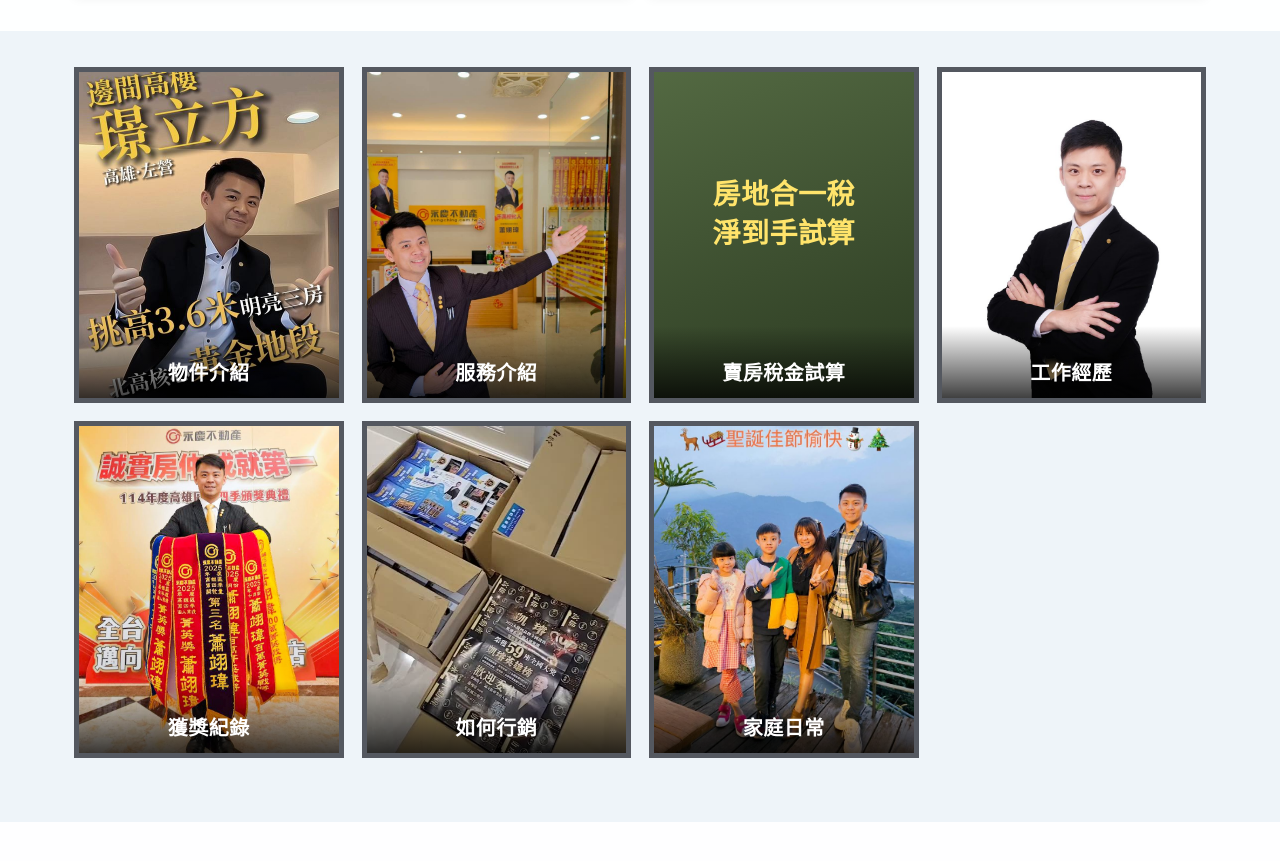
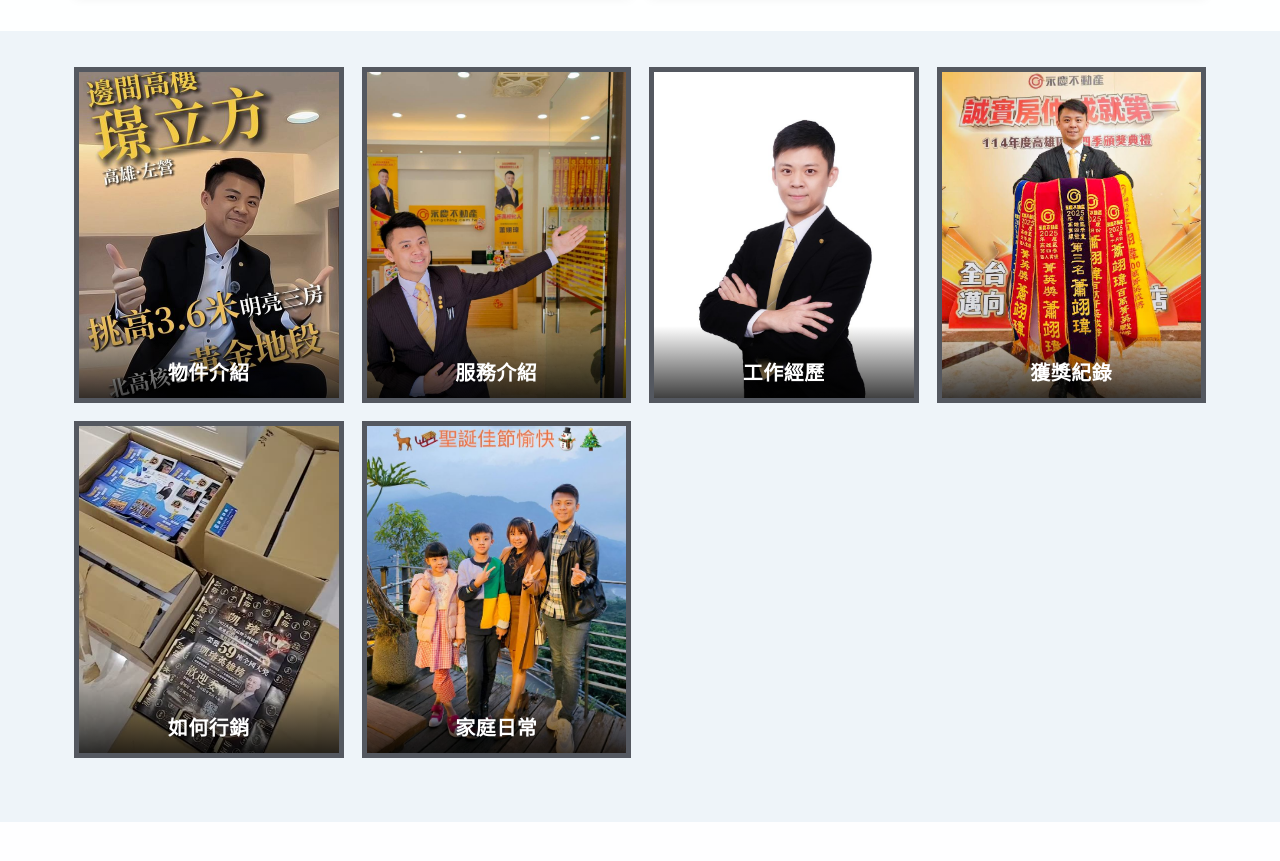
Before and after one commit to e77106/e77106.github.io, a plain HTML site: page index.html in a window 1280 px wide. Shown: the part 1033-1894 px from the top of the page. Drawn offline with Linux system fonts and the light colour scheme; a web font is replaced by a local one.

Commit message:
Remove tax card from home grid
Co-Authored-By: Claude Opus 5.5 <noreply@anthropic.com>
Claude-Session: https://claude.ai/code/session_01VqVyS8bCbLitkb3TcwV84L

```diff
--- a/index.html
+++ b/index.html
@@ -20,7 +20,7 @@
 <div class="scard sell"><p class="who2">我是屋主</p><h2>想賣房？先算清楚實拿多少</h2><p>開價、房地合一稅、仲介與代書費用一次算好，再談怎麼賣。會計背景，把數字攤開給你看。</p><a class="btn-ghost" href="tax.html">先自己試算稅金 →</a></div>
 <div class="scard buy"><p class="who2">我要買房</p><h2>告訴我預算與區域，幫你配對</h2><p>左營、三民、橋頭新市鎮都有經手經驗。先看物件影片，再約時間實地看屋。</p><a class="btn-ghost" href="listings.html">看物件影片 →</a></div>
 </div></div></section>
-<section class="topics"><div class="wrap"><div class="tgrid"><a class="tcard" href="listings.html"><img src="images/case-璟立方.jpg" alt="物件介紹" loading="lazy"><b>物件介紹</b></a><a class="tcard" href="services.html"><img src="images/hero-store.jpg" alt="服務介紹" loading="lazy"><b>服務介紹</b></a><a class="tcard tx" href="tax.html"><span class="txi">房地合一稅<br>淨到手試算</span><b>賣房稅金試算</b></a><a class="tcard" href="about.html"><img src="images/about-1.jpg" alt="工作經歷" loading="lazy"><b>工作經歷</b></a><a class="tcard" href="awards.html"><img src="images/sash.jpg" alt="獲獎紀錄" loading="lazy"><b>獲獎紀錄</b></a><a class="tcard" href="marketing.html"><img src="images/marketing/flyer-dm.jpg" alt="如何行銷" loading="lazy"><b>如何行銷</b></a><a class="tcard" href="family.html"><img src="images/family/f47.jpg" alt="家庭日常" loading="lazy"><b>家庭日常</b></a></div></div></section>
+<section class="topics"><div class="wrap"><div class="tgrid"><a class="tcard" href="listings.html"><img src="images/case-璟立方.jpg" alt="物件介紹" loading="lazy"><b>物件介紹</b></a><a class="tcard" href="services.html"><img src="images/hero-store.jpg" alt="服務介紹" loading="lazy"><b>服務介紹</b></a><a class="tcard" href="about.html"><img src="images/about-1.jpg" alt="工作經歷" loading="lazy"><b>工作經歷</b></a><a class="tcard" href="awards.html"><img src="images/sash.jpg" alt="獲獎紀錄" loading="lazy"><b>獲獎紀錄</b></a><a class="tcard" href="marketing.html"><img src="images/marketing/flyer-dm.jpg" alt="如何行銷" loading="lazy"><b>如何行銷</b></a><a class="tcard" href="family.html"><img src="images/family/f47.jpg" alt="家庭日常" loading="lazy"><b>家庭日常</b></a></div></div></section>
 <section class="areas"><div class="wrap">
 <h2>服務區域與經手社區</h2>
 <p class="sub2">以高雄市為主。以下是蕭千萬拍過影片、實際經手的社區，點社區名稱可以看物件資料與影片。</p>
```
